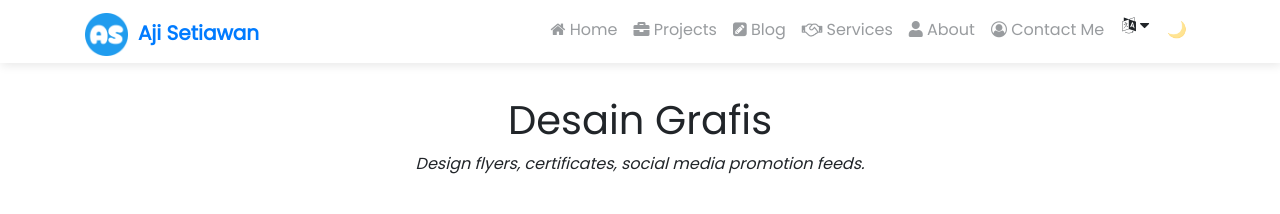
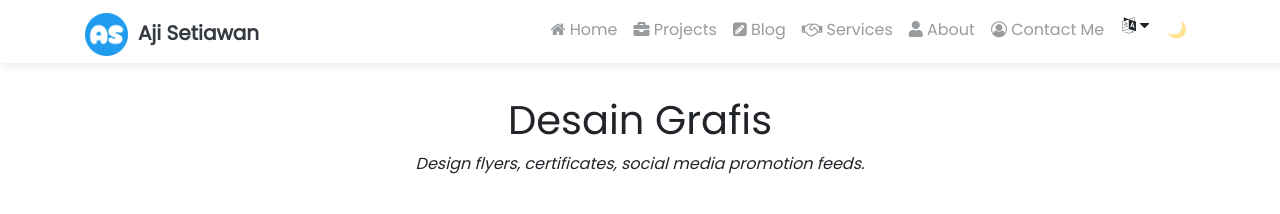
Before and after one commit to ajisetiawan716/ajisetiawan716.github.io, a Jekyll site: the page built from _service/Desain Grafis.md, in a window 1280 px wide. Shown: the top 214 px of the page. Built offline with Jekyll 4.4.1, drawn with Linux system fonts in a browser that asks for light colours; nearby versions of some CDN libraries; comment, search, counter and statistics services are not loaded; a style sheet for code colours, icons or effects is not loaded.

Commit message:
Update navbar.html

```diff
--- a/_includes/navbar.html
+++ b/_includes/navbar.html
@@ -19,7 +19,7 @@
   <span class="navbar-brand no-hover-effect-on-brand text-decoration-none no-underline">
   <a class="no-hover-effect-on-brand text-decoration-none no-underline" rel="author" href="{{ site.baseurl }}/">
     <img class="site-favicon" title="{{ site.title | escape }}" src="{{ '/assets/favicon/apple-touch-icon.png' | relative_url }}" onerror="this.style.display='none'" style="border: none; text-decoration: none !important;">
-    <b>{{ site.title | escape }}</b>
+    <b class="navbar-brand">{{ site.title | escape }}</b>
   </a>
   </span><p></p>
   <button
```
